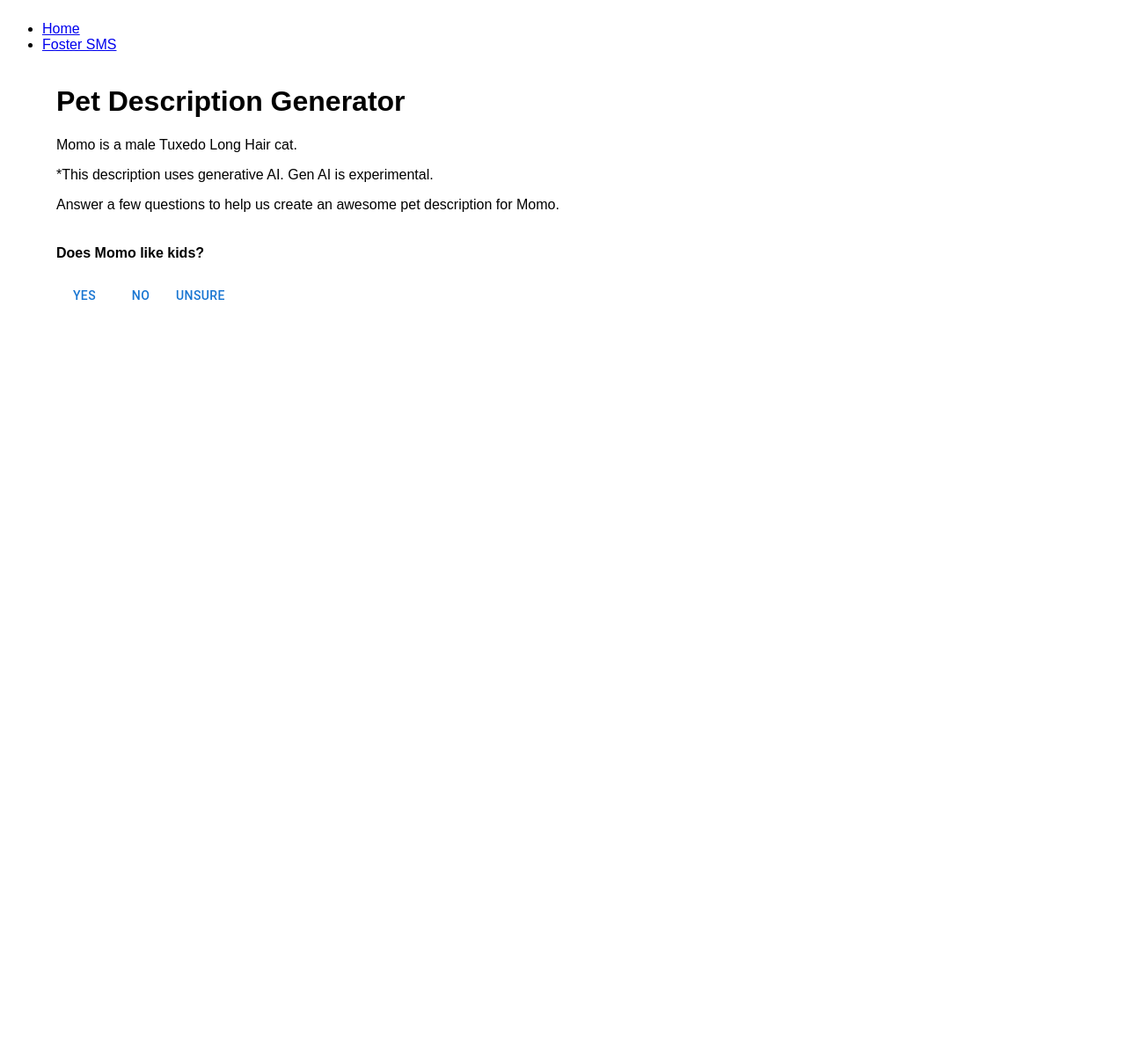
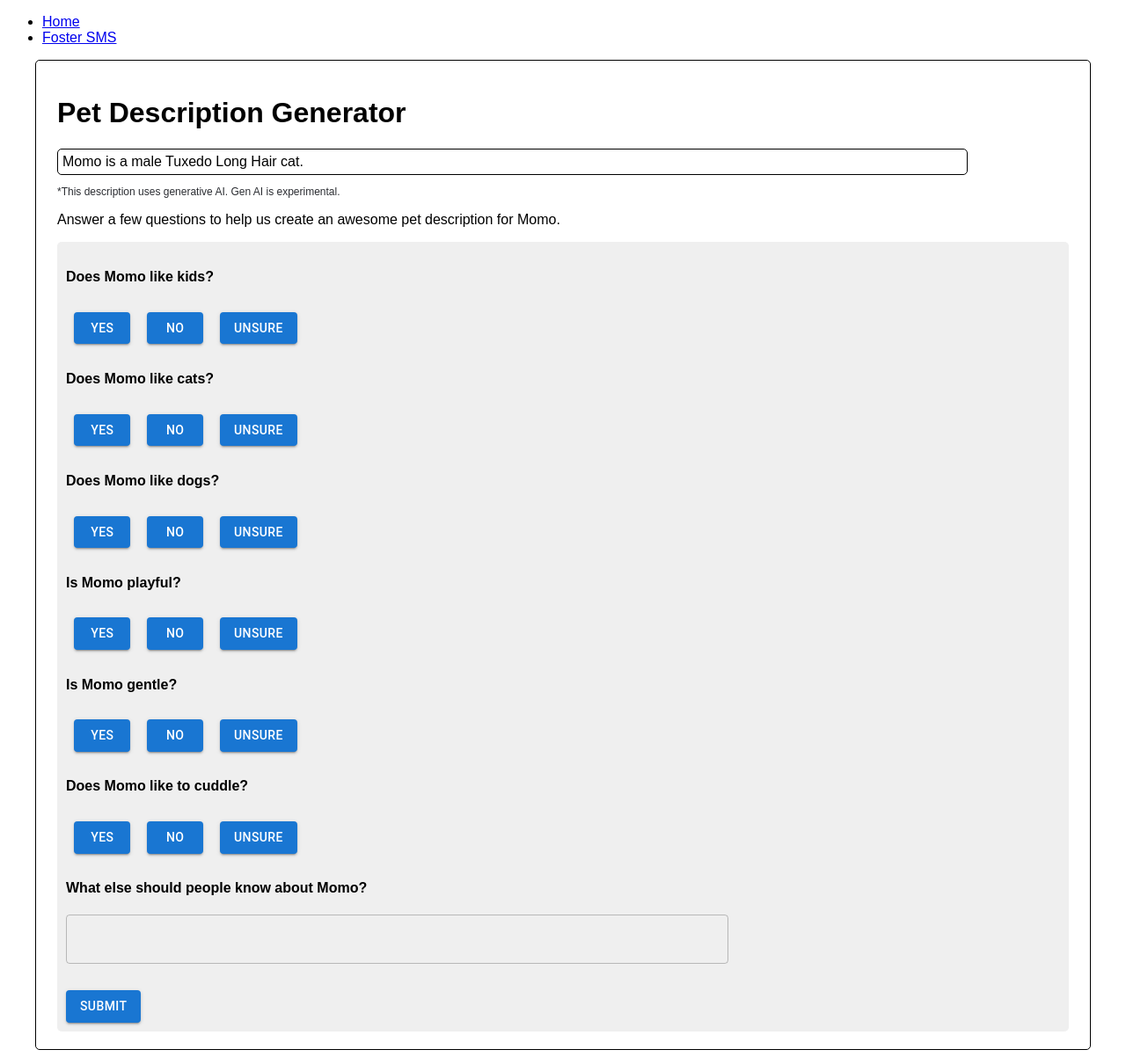
Before and after one commit to kyaagoggins/fetch-my-story, a React (Vite) app: page /foster-sms in a window 1280 px wide. Shown: the whole page at 88% size. Before the commit the page ends 800 px from the top, so only its background shows below. Built offline with nearby package versions, Linux system fonts and the light colour scheme.

Commit message:
completion of text generator

```diff
--- a/package.json
+++ b/package.json
@@ -12,6 +12,7 @@
   "dependencies": {
     "@emotion/react": "^11.14.0",
     "@emotion/styled": "^11.14.0",
+    "@mui/icons-material": "^6.4.5",
     "@mui/material": "^6.4.5",
     "react": "^19.0.0",
     "react-dom": "^19.0.0",
--- a/src/App.jsx
+++ b/src/App.jsx
@@ -4,20 +4,14 @@ import { BrowserRouter as Router, Route, Routes, Link } from 'react-router-dom';
 import { Button, Grid2 } from '@mui/material'
 import FosterSMS from './FosterSMS';
 import Home from './Home';
+import Navbar from './components/Navbar/Navbar';
 
 function App() {
 
   return (
     <>
       <Router>
-        <Grid2 container>
-          <nav>
-            <ul>
-              <li><Link to='/'>Home</Link></li>
-              <li><Link to='/foster-sms'>Foster SMS</Link></li>
-            </ul>
-          </nav>
-        </Grid2>
+        <Navbar />
 
         <Routes>
             <Route path='/' element={<Home />}/>
--- a/src/FosterSMS.jsx
+++ b/src/FosterSMS.jsx
@@ -1,54 +1,76 @@
 import React, { useEffect, useState } from "react";
-import './FosterSMS.module.css';
-import { Button, Container, Grid2 } from '@mui/material'
+import styles from './FosterSMS.module.css';
+import { Button, Container, Grid2, TextField } from '@mui/material'
 import Question from "./components/Question/Question";
+import LoopIcon from '@mui/icons-material/Loop';
 
 export default function FosterSMS () {
     const [description, setDescription] = useState('');
     const [petName, setPetName] = useState('Momo');
-    const [petNameText, setPetNameText] = useState(document.getElementsByClassName("pet-name"));
     const [petBreed, setPetBreed] = useState('Tuxedo Long Hair');
     const [petSpecies, setPetSpecies] = useState('cat');
     const [petSex, setPetSex] = useState('male');
+    const [submitted, setSubmitted] = useState(false);
 
     useEffect(() => {
         setDescription(`${petName} is a ${petSex} ${petBreed} ${petSpecies}.`);
 
         //set petname in ui
-    const petNameElements = document.getElementsByClassName("pet-name");
+    const petNameElements = document.getElementsByClassName("petName");
     for (let i = 0; i < petNameElements.length; i++) {
       petNameElements[i].textContent = petName;
     }
     }, [petName, petSex, petBreed, petSpecies]); //runs when these are changed
 
+    function handleQuestion(id, answer, desc) {
+        const element = document.getElementById(id);
+        if (element) element.style.display = "none";
+        console.log(answer);
+        if (answer == 'Yes') {
+            setDescription(description + " " + petName + " " + desc + ".")
+        }
+        else if (answer == "No") {
+            setDescription(description + " " + petName + " " + 'NOT ' + desc + ".")
+        }
+        else {
+            setDescription(description);
+        }
+    }
 
-
-
-  function handleQuestion(id, answer) {
-    const element = document.getElementById(id);
-    if (element) element.style.display = "none";
-    console.log(answer);
-        // let tempDescription = document.getElementById("description").innerHTML;
-        // if(answer=="Yes") {
-        //     document.getElementById("description").innerHTML = tempDescription+" 						"+petName+" likes kids.";
-        // }
-        // else if (answer=="No") {
-        //     document.getElementById("description").innerHTML = tempDescription+" 						"+petName+" DOES NOT like kids.";
-        // }
-
+    function submit() {
+        setSubmitted(true);
+        let whatElse = document.getElementById("whatElse").value;
+        document.getElementById("whatElseGrid").style.display="none";
+        setDescription(description + " " + whatElse + ".");
+        document.getElementById("info").innerHTML =`Thanks for giving ${petName} a better description! Please wait while we use AI to clean this up a bit...`;
     }
 
     return (
-        <Container className="phone-border">
+        <Container className={styles.phoneBorder}>
             <h1>Pet Description Generator</h1>
-            <Grid2 className="text-gen-box" id='description'>{description}</Grid2>
+            <Grid2 className={styles.descTextGen} id='description'>{description}</Grid2>
 
-            <p className="disclaimer">*This description uses generative AI. Gen AI is experimental.</p>
-            <p id='info'>Answer a few questions to help us create an awesome pet description for <span className="pet-name"></span>.</p>
+            <p className={styles.disclaimer}>*This description uses generative AI. Gen AI is experimental.</p>
+            <p id='info'>Answer a few questions to help us create an awesome pet description for <span className="petName"></span>.</p>
 
-            <Grid2 container className="questionaire">
-                <Question id={'kids'} petName={petName} askQuestion={handleQuestion} />
+            <Grid2 container className={styles.questionaire}>
+                {/* can change to mapping to allow for custom addition of questions */}
+                <Question questionId={'kids'} questionDesc={`Does ${petName} like kids`} questionResult={'like kids'} askQuestion={handleQuestion} />
+                <Question questionId={'cats'} questionDesc={`Does ${petName} like cats`} questionResult={'like cats'} askQuestion={handleQuestion} />
+                <Question questionId={'dogs'} questionDesc={`Does ${petName} like dogs`} questionResult={'like dogs'} askQuestion={handleQuestion} />
+                <Question questionId={'playful'} questionDesc={`Is ${petName} playful`} questionResult={'playful'} askQuestion={handleQuestion} />
+                <Question questionId={'gentle'} questionDesc={`Is ${petName} gentle`} questionResult={'gentle'} askQuestion={handleQuestion} />
+                <Question questionId={'cuddle'} questionDesc={`Does ${petName} like to cuddle`} questionResult={'like to cuddle'} askQuestion={handleQuestion} />
 
+
+                <Grid2 item size={8} id='whatElseGrid'>
+                <h4>What else should people know about {petName}?</h4>
+                <TextField className={styles.else} id='whatElse'></TextField>
+                </Grid2>
+
+                <Grid2 item size={6} className={styles.submit}>
+                    <Button variant='contained' id='submitButton' onClick={submit} endIcon={submitted ? <LoopIcon /> : null}>Submit</Button>
+                </Grid2>
 
             </Grid2>
         </Container>
--- a/src/FosterSMS.module.css
+++ b/src/FosterSMS.module.css
@@ -1,13 +1,15 @@
+@import "./vars.css";
+
 body {
     /*text-align: center;*/
     font-family: "Arial";
 }
-.phone-border {
+.phoneBorder {
     border: 1px solid black;
     border-radius: 5px;
     padding: 20px;
 }
-.text-gen-box {
+.descTextGen {
     border: 1px solid black;
     border-radius: 5px;
     padding: 5px;
@@ -19,10 +21,19 @@ body {
     color: #2b2d32;
 }
 .questionaire {
-    height: 190px;
+    height: 100%;
     overflow-x: hidden;
     text-align: left;
     background-color: #efefef;
     border-radius: 5px;
     padding: 10px;
 }
+
+.else {
+    height: 100%;
+    width: 100%;
+}
+
+.submit {
+    margin-top: 30px !important;
+}
--- /dev/null
+++ b/src/components/Navbar/Navbar.jsx
@@ -0,0 +1,13 @@
+import React from 'react';
+import { Link } from 'react-router-dom';
+
+export default function Navbar() {
+  return (
+    <nav>
+      <ul>
+        <li><Link to="/">Home</Link></li>
+        <li><Link to="/foster-sms">Foster SMS</Link></li>
+      </ul>
+    </nav>
+  );
+}
--- /dev/null
+++ b/src/components/Navbar/Navbar.module.css
@@ -0,0 +1 @@
+/* navbar needs styling applied to fix how it looks */
--- a/src/components/Question/Question.jsx
+++ b/src/components/Question/Question.jsx
@@ -1,17 +1,19 @@
 import { Grid2, Button } from "@mui/material";
 import React from "react";
+import styles from './Question.module.css';
 
 function Question ({
     questionId,
-    petName,
+    questionDesc,
+    questionResult,
     askQuestion,
 }) {
     return (
-        <Grid2 item id={questionId}>
-            <h4>Does <span>{petName}</span> like kids?</h4>
-            <Button onClick={() => askQuestion(questionId, 'Yes')}>Yes</Button>
-            <Button onClick={() => askQuestion(questionId, 'No')}>No</Button>
-            <Button>Unsure</Button>
+        <Grid2 item size={10} id={questionId} className={styles.questionGrid}>
+            <h4>{questionDesc}?</h4>
+            <Button variant='contained' className={styles.questionButton} onClick={() => askQuestion(questionId, 'Yes', questionResult)}>Yes</Button>
+            <Button variant='contained' className={styles.questionButton} onClick={() => askQuestion(questionId, 'No', questionResult)}>No</Button>
+            <Button variant='contained' className={styles.questionButton} onClick={() => askQuestion(questionId, 'Unsure', questionResult)}>Unsure</Button>
         </Grid2>
     );
 }
--- /dev/null
+++ b/src/components/Question/Question.module.css
@@ -0,0 +1,8 @@
+.questionButton {
+    margin: 1% !important;
+
+}
+
+.questionGrid {
+
+}
```
Also changed, not shown: 1 other file (tests, documents, lock files or other folders).
